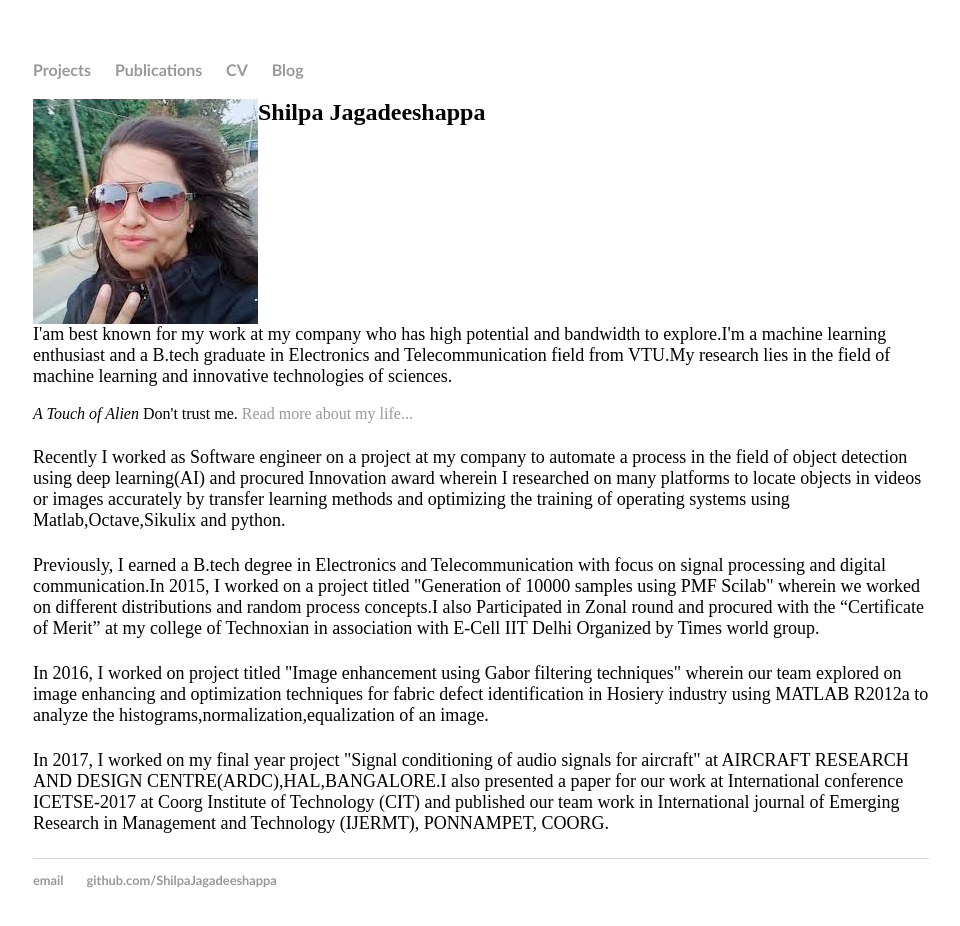
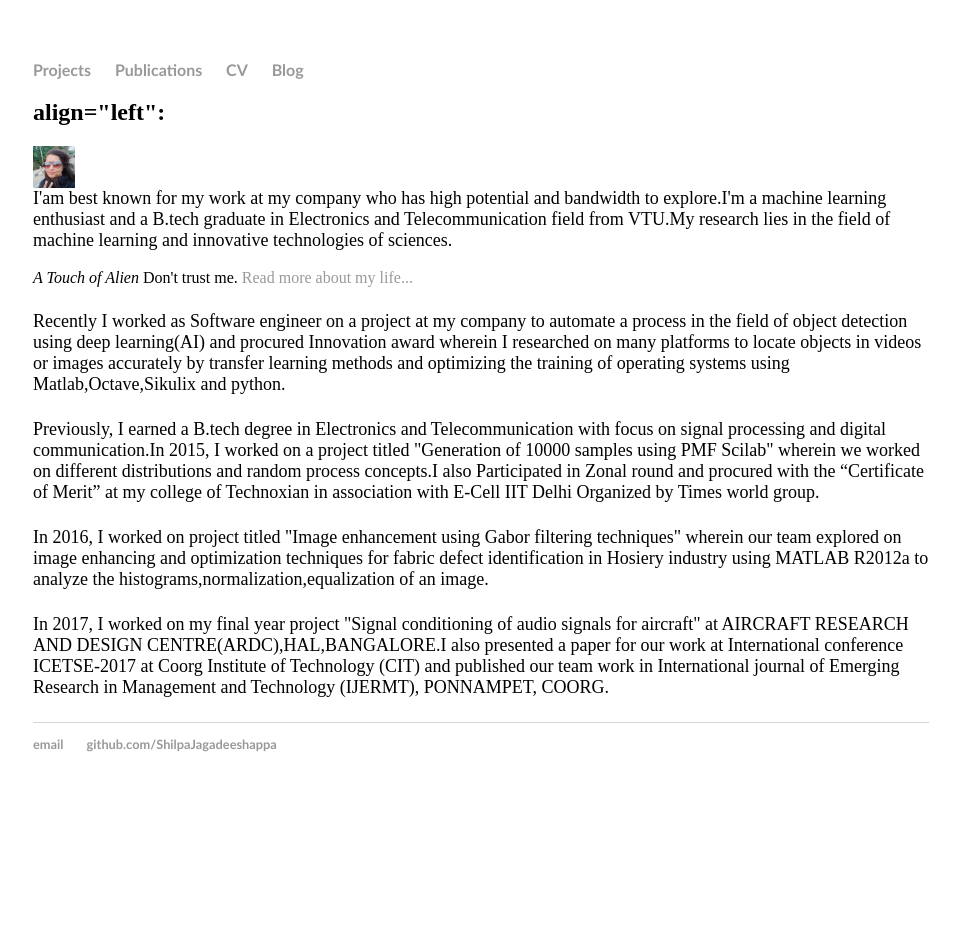
Before and after one commit to ShilpaJagadeeshappa/ShilpaJagadeeshappa.github.io, a plain HTML site: page index.html in a window 1280 px wide. Shown: the whole page, without its empty margins (159-1119 px from the left). After the commit the page ends 812 px from the top, so only its background shows below. Drawn offline with Linux system fonts and the light colour scheme.

Commit message:
Update index.html

```diff
--- a/index.html
+++ b/index.html
@@ -19,8 +19,8 @@
 		</nav>
 		<div class="container">
     		<div class="blurb">
-<div style="float: left;"><IMG SRC="https://raw.githubusercontent.com/ShilpaJagadeeshappa/ShilpaJagadeeshappa.github.io/master/image1.jpg"></div><h2>Shilpa Jagadeeshappa</h2>
-
+		<h2>align="left":</h2>
+<img src="https://raw.githubusercontent.com/ShilpaJagadeeshappa/ShilpaJagadeeshappa.github.io/master/image1.jpg" alt="Smiley face" width="42" height="42" align="left">
 			<div<p><div class="b">I'am best known for my work at my company who has high potential and bandwidth to explore.I'm a machine learning enthusiast and a B.tech graduate in Electronics and Telecommunication field from VTU.My research lies in the field of machine learning and innovative technologies of sciences.</div><br><em>A Touch of Alien</em> Don't trust me. <a href="/about">Read more about my life...</a></p></div>
 			<div<p><div class="b">Recently I worked as Software engineer on a project at my company to automate a process in the field of object detection using deep learning(AI) and procured Innovation award wherein I researched on many platforms to locate objects in videos or images accurately by transfer learning methods and optimizing the training of operating systems using Matlab,Octave,Sikulix and python.</div></p></div>
 			<div<p><div class="b">Previously, I earned a B.tech degree in Electronics and Telecommunication with focus on signal processing and digital communication.In 2015, I worked on a project titled "Generation of 10000 samples using PMF Scilab" wherein we worked on different distributions and random process concepts.I also Participated in Zonal round and procured with the “Certificate of Merit” at my college of Technoxian in association with E-Cell IIT Delhi Organized by Times world group.</div></p></div>
```
